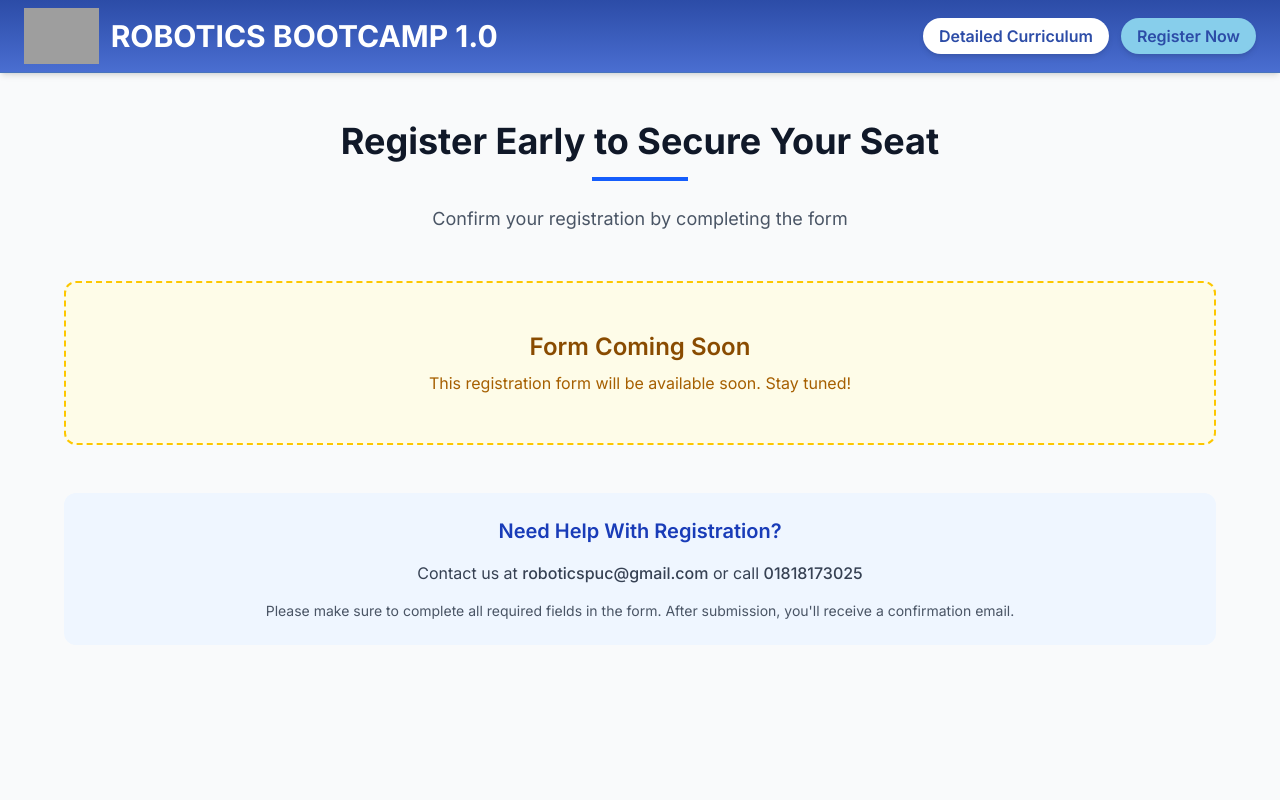
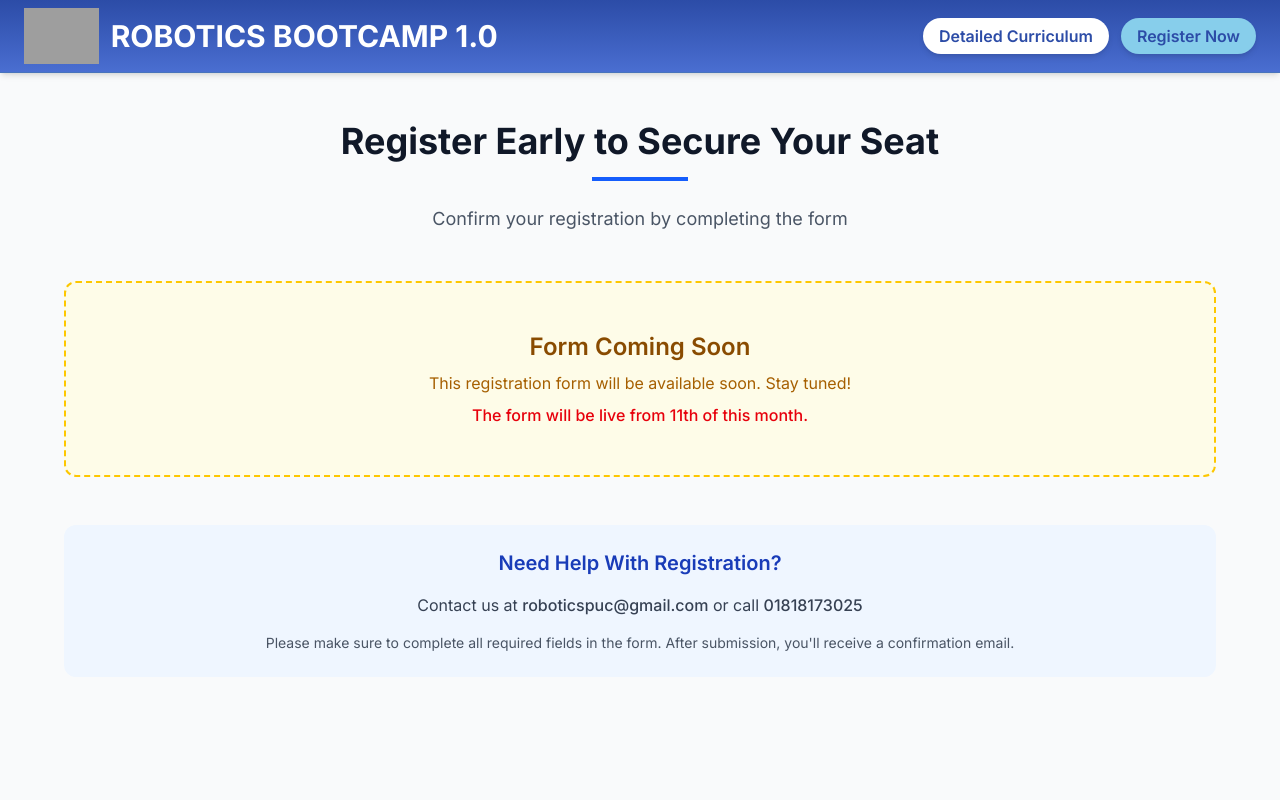
Before and after one commit to ebteshampuc44/ROBOTICS-BOOTCAMP-1.0, a React (Vite) app: page /register in a window 1280 px wide. Shown: the top 800 px of the page. Built offline with nearby package versions, Linux system fonts and the light colour scheme; grey boxes are pictures that could not be loaded.

Commit message:
Refactor Register component to improve spacing and clarity in the form section

```diff
--- a/src/Components/Register.jsx
+++ b/src/Components/Register.jsx
@@ -23,14 +23,17 @@ const Register = () => {
             <h2 className="text-2xl font-semibold text-yellow-800 mb-2">
               Form Coming Soon
             </h2>
-            <p className="text-yellow-700">
+            <p className="text-yellow-700 mb-2">
               This registration form will be available soon. Stay tuned!
+            </p>
+            <p className="text-red-600 font-medium">
+              The form will be live from 11th of this month.
             </p>
           </div>
 
           {/* Embedded Google Form (commented for now) */}
-
-          {/* <div className="rounded-xl overflow-hidden mb-12">
+          {/*
+          <div className="rounded-xl overflow-hidden mb-12">
             <iframe
               src="https://docs.google.com/forms/d/e/1FAIpQLSenwBIDGiKbwaAchkMxufnU1cUFXCliK-p8mynzTC1T8BHGPA/viewform?embedded=true"
               width="100%"
```
